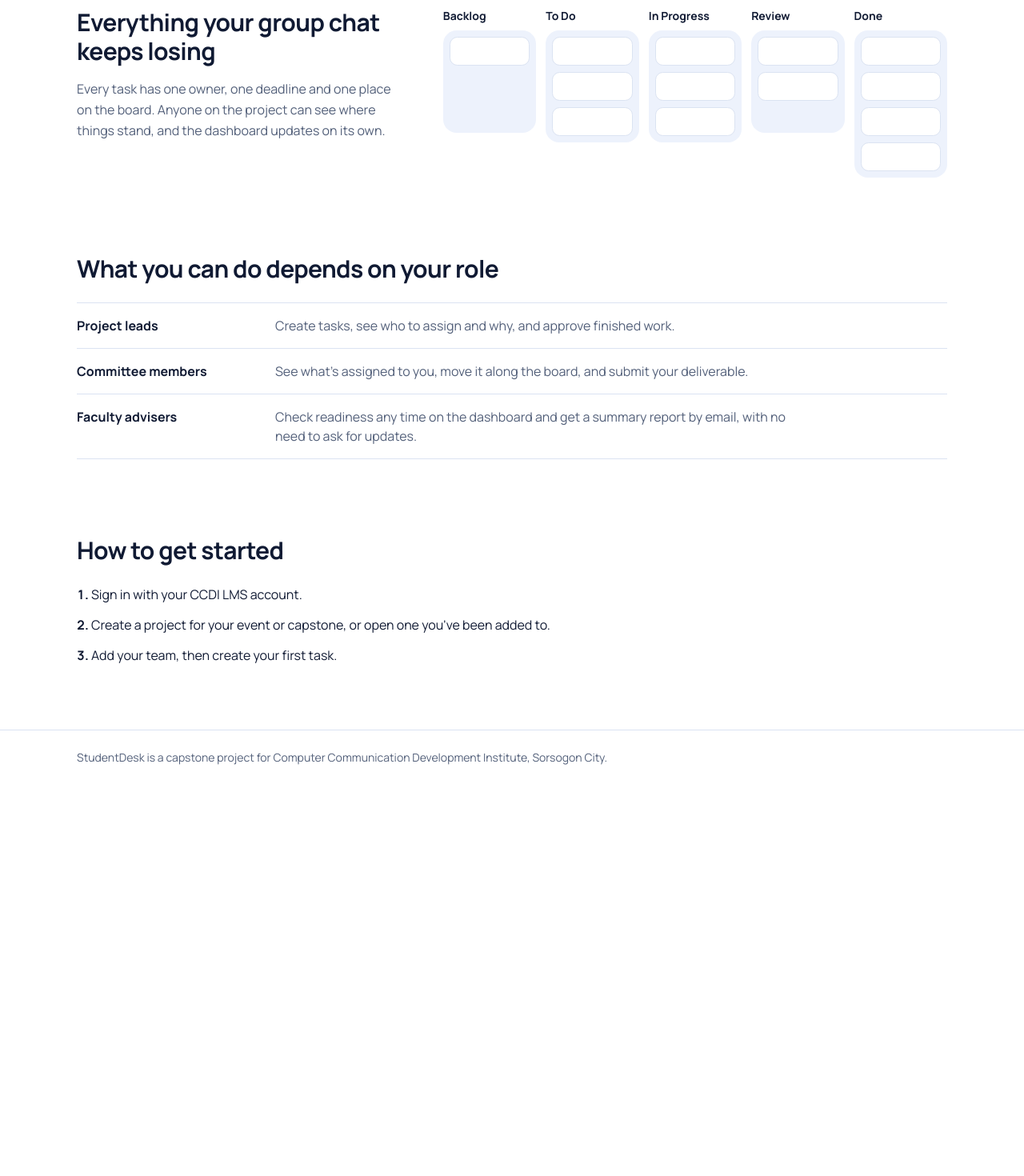
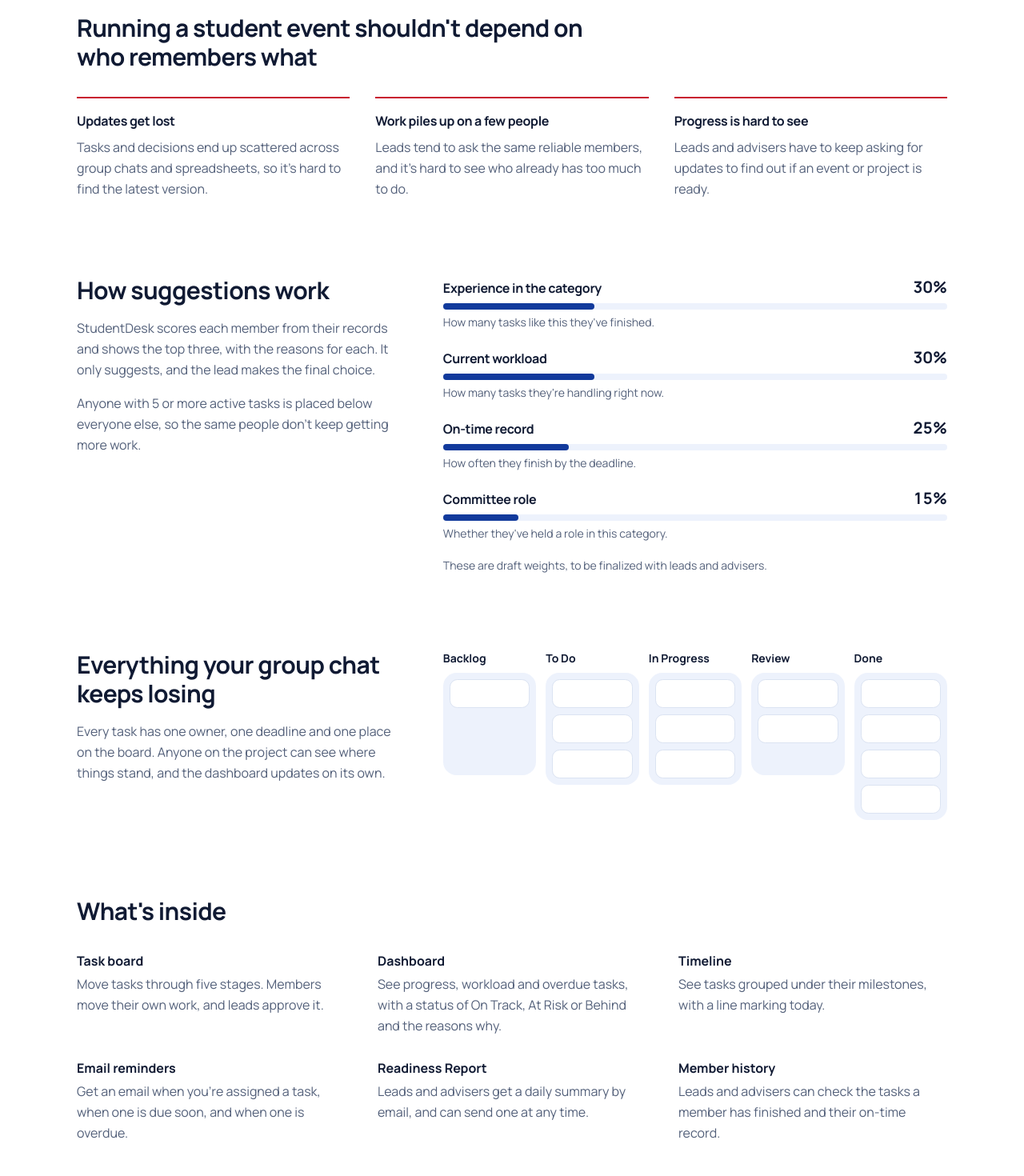
Before and after one commit to Rize-Creator/studentdesk, a Next.js app: page / in a window 1280 px wide. Shown: the part 700-2170 px from the top of the page at 80% size. Before the commit the page ends 1681 px from the top, so only its background shows below. Built offline with nearby package versions, Linux system fonts and the light colour scheme; no server answers.

Commit message:
feat: explain the problem, suggestions, features and project status on the home page

```diff
--- a/src/app/page.tsx
+++ b/src/app/page.tsx
@@ -15,6 +15,42 @@ const STAGES = [
   { name: "In Progress", cards: 3 },
   { name: "Review", cards: 2 },
   { name: "Done", cards: 4 },
+];
+
+const PROBLEMS = [
+  { title: "Updates get lost", text: "Tasks and decisions end up scattered across group chats and spreadsheets, so it's hard to find the latest version." },
+  { title: "Work piles up on a few people", text: "Leads tend to ask the same reliable members, and it's hard to see who already has too much to do." },
+  { title: "Progress is hard to see", text: "Leads and advisers have to keep asking for updates to find out if an event or project is ready." },
+];
+
+const FACTORS = [
+  { name: "Experience in the category", weight: 30, text: "How many tasks like this they've finished." },
+  { name: "Current workload", weight: 30, text: "How many tasks they're handling right now." },
+  { name: "On-time record", weight: 25, text: "How often they finish by the deadline." },
+  { name: "Committee role", weight: 15, text: "Whether they've held a role in this category." },
+];
+
+const FEATURES = [
+  { name: "Task board", text: "Move tasks through five stages. Members move their own work, and leads approve it." },
+  { name: "Dashboard", text: "See progress, workload and overdue tasks, with a status of On Track, At Risk or Behind and the reasons why." },
+  { name: "Timeline", text: "See tasks grouped under their milestones, with a line marking today." },
+  { name: "Email reminders", text: "Get an email when you're assigned a task, when one is due soon, and when one is overdue." },
+  { name: "Readiness Report", text: "Leads and advisers get a daily summary by email, and can send one at any time." },
+  { name: "Member history", text: "Leads and advisers can check the tasks a member has finished and their on-time record." },
+];
+
+const WORKING_NOW = [
+  "Projects, tasks and milestones",
+  "Task board, dashboards and timeline",
+  "Suggestions with reasons",
+  "Email notifications and daily reports",
+];
+
+const STILL_TO_COME = [
+  "Interviews with student leaders, members and advisers",
+  "Sign-in with the CCDI LMS",
+  "A Data Privacy Act review before any real student data is used",
+  "Evaluation using ISO/IEC 25010",
 ];
 
 const ROLES = [
@@ -50,6 +86,9 @@ export default async function GuestHomePage() {
             >
               Sign in with LMS
             </Link>
+            <p className="mt-4 max-w-xl text-sm leading-relaxed text-white/80">
+              Demo version: sample data only. The CCDI LMS isn&apos;t connected yet, so you&apos;ll sign in with a demo account.
+            </p>
           </div>
 
           <figure className="rounded-2xl bg-card p-5 text-foreground shadow-2xl sm:p-7">
@@ -75,7 +114,49 @@ export default async function GuestHomePage() {
       </section>
 
       <main className="mx-auto w-full max-w-6xl flex-1 px-4 py-14 sm:px-8 sm:py-20">
-        <section aria-labelledby="board-heading" className="grid gap-8 lg:grid-cols-[1fr_1.6fr] lg:gap-16">
+        <section aria-labelledby="problem-heading">
+          <h2 id="problem-heading" className="max-w-2xl text-3xl font-bold">Running a student event shouldn&apos;t depend on who remembers what</h2>
+          <ul className="mt-8 grid gap-8 md:grid-cols-3">
+            {PROBLEMS.map((problem) => (
+              <li key={problem.title} className="border-t-2 border-brand-red pt-4">
+                <h3 className="font-bold">{problem.title}</h3>
+                <p className="mt-2 leading-relaxed text-muted-foreground">{problem.text}</p>
+              </li>
+            ))}
+          </ul>
+        </section>
+
+        <section aria-labelledby="suggestions-heading" className="mt-16 grid gap-8 sm:mt-24 lg:grid-cols-[1fr_1.6fr] lg:gap-16">
+          <div>
+            <h2 id="suggestions-heading" className="text-3xl font-bold">How suggestions work</h2>
+            <p className="mt-4 max-w-md leading-relaxed text-muted-foreground">
+              StudentDesk scores each member from their records and shows the top three, with the reasons for each. It only
+              suggests, and the lead makes the final choice.
+            </p>
+            <p className="mt-4 max-w-md leading-relaxed text-muted-foreground">
+              Anyone with 5 or more active tasks is placed below everyone else, so the same people don&apos;t keep getting more work.
+            </p>
+          </div>
+          <div>
+            <ul className="flex flex-col gap-5">
+              {FACTORS.map((factor) => (
+                <li key={factor.name}>
+                  <div className="flex items-baseline justify-between gap-4">
+                    <h3 className="font-bold">{factor.name}</h3>
+                    <span className="font-heading text-xl font-bold tabular-nums">{factor.weight}%</span>
+                  </div>
+                  <div aria-hidden className="mt-1.5 h-2 rounded-full bg-secondary">
+                    <div className="h-full rounded-full bg-primary" style={{ width: `${factor.weight}%` }} />
+                  </div>
+                  <p className="mt-1.5 text-sm text-muted-foreground">{factor.text}</p>
+                </li>
+              ))}
+            </ul>
+            <p className="mt-5 text-sm text-muted-foreground">These are draft weights, to be finalized with leads and advisers.</p>
+          </div>
+        </section>
+
+        <section aria-labelledby="board-heading" className="mt-16 grid gap-8 sm:mt-24 lg:grid-cols-[1fr_1.6fr] lg:gap-16">
           <div>
             <h2 id="board-heading" className="text-3xl font-bold">Everything your group chat keeps losing</h2>
             <p className="mt-4 max-w-md leading-relaxed text-muted-foreground">
@@ -97,6 +178,18 @@ export default async function GuestHomePage() {
           </ol>
         </section>
 
+        <section aria-labelledby="features-heading" className="mt-16 sm:mt-24">
+          <h2 id="features-heading" className="text-3xl font-bold">What&apos;s inside</h2>
+          <dl className="mt-8 grid gap-x-10 gap-y-7 sm:grid-cols-2 lg:grid-cols-3">
+            {FEATURES.map((feature) => (
+              <div key={feature.name}>
+                <dt className="font-bold">{feature.name}</dt>
+                <dd className="mt-1 leading-relaxed text-muted-foreground">{feature.text}</dd>
+              </div>
+            ))}
+          </dl>
+        </section>
+
         <section aria-labelledby="roles-heading" className="mt-16 sm:mt-24">
           <h2 id="roles-heading" className="text-3xl font-bold">What you can do depends on your role</h2>
           <dl className="mt-6 divide-y divide-border border-y border-border">
@@ -112,16 +205,38 @@ export default async function GuestHomePage() {
         <section aria-labelledby="start-heading" className="mt-16 sm:mt-24">
           <h2 id="start-heading" className="text-3xl font-bold">How to get started</h2>
           <ol className="mt-6 grid list-inside list-decimal gap-3 leading-relaxed marker:font-heading marker:font-bold">
-            <li>Sign in with your CCDI LMS account.</li>
-            <li>Create a project for your event or capstone, or open one you&apos;ve been added to.</li>
+            <li>Open the sign-in page and choose a demo account: Lead, Member or Adviser.</li>
+            <li>Open one of the sample projects, or create a project of your own.</li>
             <li>Add your team, then create your first task.</li>
           </ol>
+          <p className="mt-4 max-w-2xl text-sm text-muted-foreground">Once the LMS is connected, you&apos;ll sign in with your CCDI account instead.</p>
+        </section>
+
+        <section aria-labelledby="status-heading" className="mt-16 rounded-2xl bg-tint p-6 sm:mt-24 sm:p-8">
+          <h2 id="status-heading" className="text-3xl font-bold">Where the project stands</h2>
+          <p className="mt-3 max-w-2xl leading-relaxed text-muted-foreground">
+            This is our first working prototype, built using Rapid Application Development. Feedback from users will shape the next version.
+          </p>
+          <div className="mt-6 grid gap-8 md:grid-cols-2">
+            <div>
+              <h3 className="font-bold">Working now</h3>
+              <ul className="mt-2 list-inside list-disc space-y-1.5 leading-relaxed">
+                {WORKING_NOW.map((item) => <li key={item}>{item}</li>)}
+              </ul>
+            </div>
+            <div>
+              <h3 className="font-bold">Still to come</h3>
+              <ul className="mt-2 list-inside list-disc space-y-1.5 leading-relaxed">
+                {STILL_TO_COME.map((item) => <li key={item}>{item}</li>)}
+              </ul>
+            </div>
+          </div>
         </section>
       </main>
 
       <footer className="border-t border-border">
         <p className="mx-auto w-full max-w-6xl px-4 py-6 text-sm text-muted-foreground sm:px-8">
-          StudentDesk is a capstone project for Computer Communication Development Institute, Sorsogon City.
+          StudentDesk is a capstone project for Computer Communication Development Institute, Sorsogon City, A.Y. 2026-2027.
         </p>
       </footer>
     </div>
```
Also changed, not shown: 1 other file (tests, documents, lock files or other folders).
